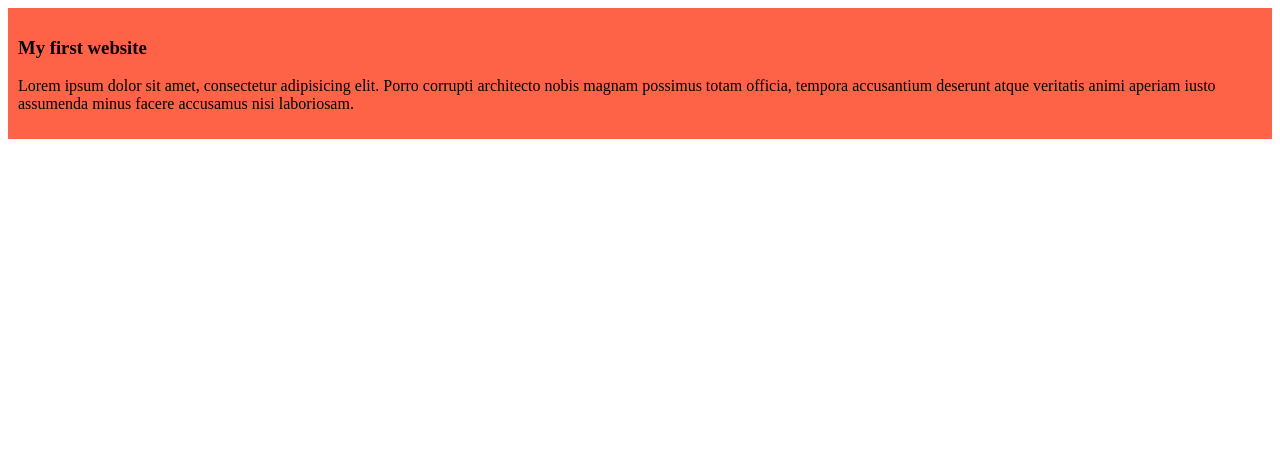
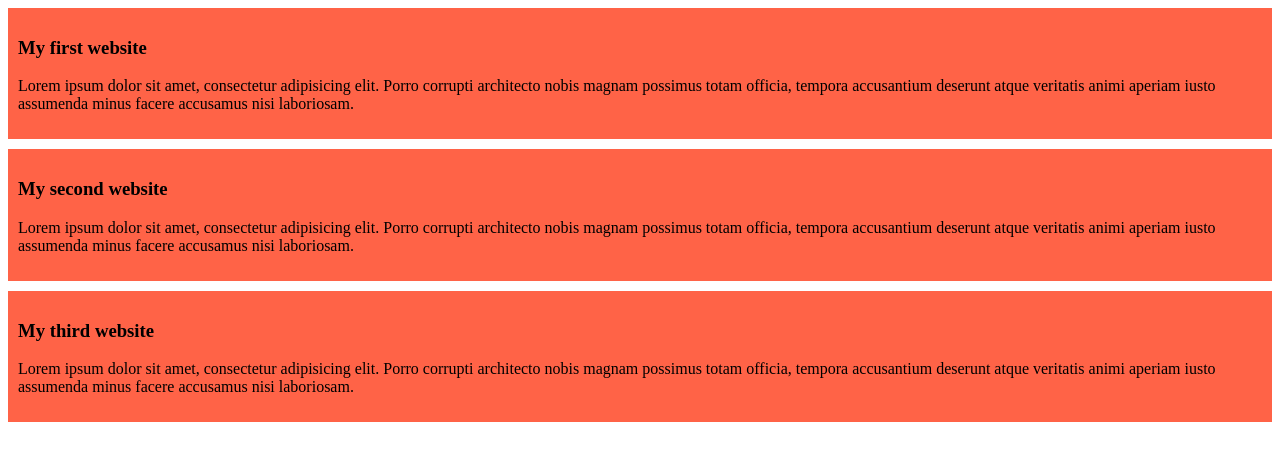
Before and after one commit to fokhrul272/my-simple-website, a plain HTML site: page index.html in a window 1280 px wide. Drawn offline with Linux system fonts and the light colour scheme.

Commit message:
added the first blog

```diff
--- a/index.html
+++ b/index.html
@@ -11,5 +11,13 @@
         <h3>My first website</h3>
         <p>Lorem ipsum dolor sit amet, consectetur adipisicing elit. Porro corrupti architecto nobis magnam possimus totam officia, tempora accusantium deserunt atque veritatis animi aperiam iusto assumenda minus facere accusamus nisi laboriosam.</p>
     </div>
+    <div>
+        <h3>My second website</h3>
+        <p>Lorem ipsum dolor sit amet, consectetur adipisicing elit. Porro corrupti architecto nobis magnam possimus totam officia, tempora accusantium deserunt atque veritatis animi aperiam iusto assumenda minus facere accusamus nisi laboriosam.</p>
+    </div>
+    <div>
+        <h3>My third website</h3>
+        <p>Lorem ipsum dolor sit amet, consectetur adipisicing elit. Porro corrupti architecto nobis magnam possimus totam officia, tempora accusantium deserunt atque veritatis animi aperiam iusto assumenda minus facere accusamus nisi laboriosam.</p>
+    </div>
 </body>
 </html>
--- a/styles/blog.css
+++ b/styles/blog.css
@@ -1,4 +1,5 @@
 div{
     background-color: tomato;
     padding: 10px;
+    margin-bottom: 10px;
 }
```
